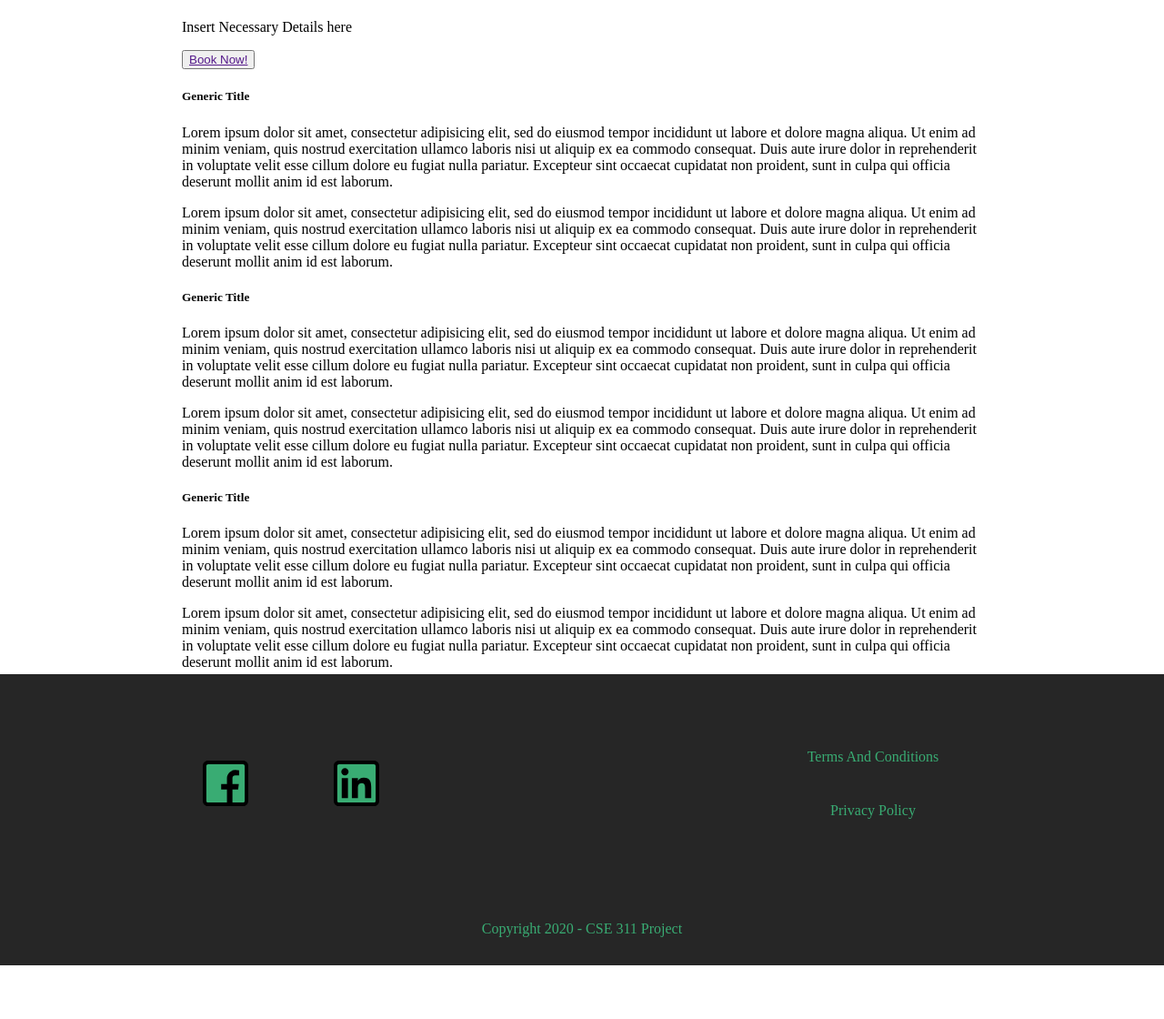
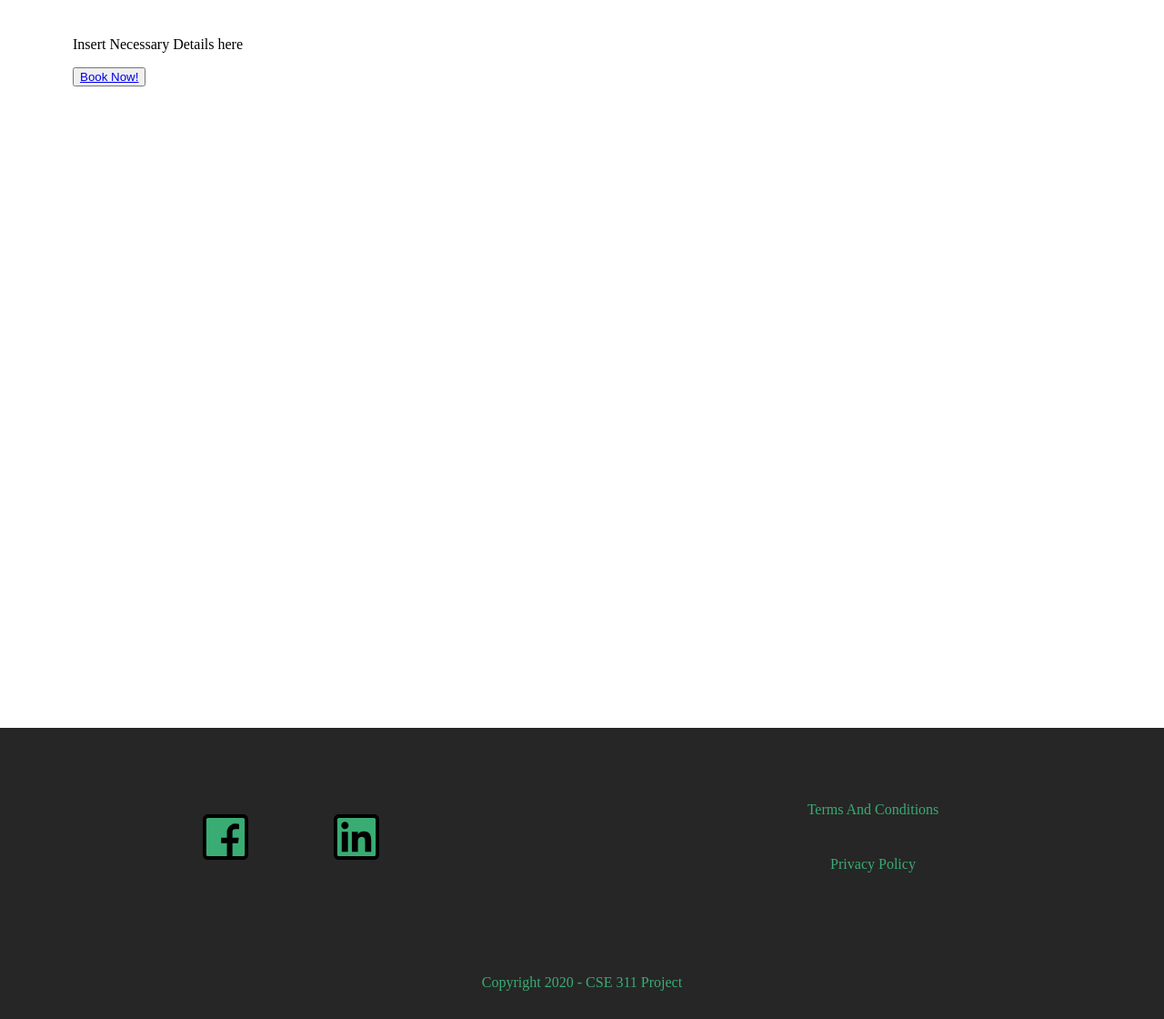
Before and after one commit to Awsaf780/project311-travel-management, a PHP site: page /view_package.php in a window 1280 px wide. Shown: the part 84-1204 px from the top of the page at 91% size. Before the commit the page ends 1145 px from the top, so only its background shows below. Run offline with PHP 8.4, Linux system fonts and the light colour scheme; the visitor is signed in with stand-in values (Sample User, id 1); data that the repository does not hold is empty.

Commit message:
Solved Merge Conflicts

```diff
--- a/view_package.php
+++ b/view_package.php
@@ -29,25 +29,10 @@
 		<?php include 'header.php'; ?>
 	</div>
 
-	<div class="wrapper" style="min-height: 90vh; margin: 0 25vh;">
+	<div class="wrapper" style="min-height: 90vh">
 		<h1><?php echo $my_package['name']; ?></h1>
 		<p>Insert Necessary Details here</p>
-		<button><a href="">Book Now!</a></button>
-		<?php
-			for ($i=0; $i < 6; $i++) {
-				if ($i%2 == 0) {
-					echo "<h5>Generic Title</h5>";
-				}
-					echo "<p>
-							Lorem ipsum dolor sit amet, consectetur adipisicing elit, sed do eiusmod
-							tempor incididunt ut labore et dolore magna aliqua. Ut enim ad minim veniam,
-							quis nostrud exercitation ullamco laboris nisi ut aliquip ex ea commodo
-							consequat. Duis aute irure dolor in reprehenderit in voluptate velit esse
-							cillum dolore eu fugiat nulla pariatur. Excepteur sint occaecat cupidatat non
-							proident, sunt in culpa qui officia deserunt mollit anim id est laborum.
-						  </p>";
-			}
-		 ?>
+		<button><?php echo '<a href="booking.php?id='.$my_package['id'].'">' ?> Book Now! </a></button>
 	</div>
 
 	<div>
```
